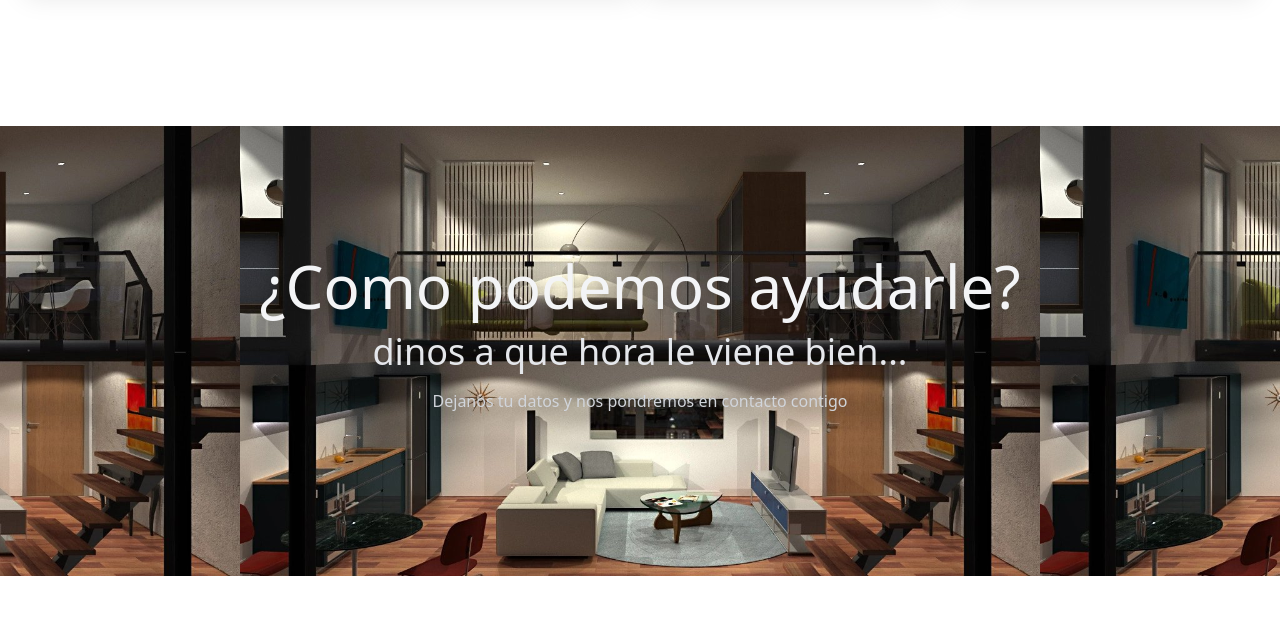
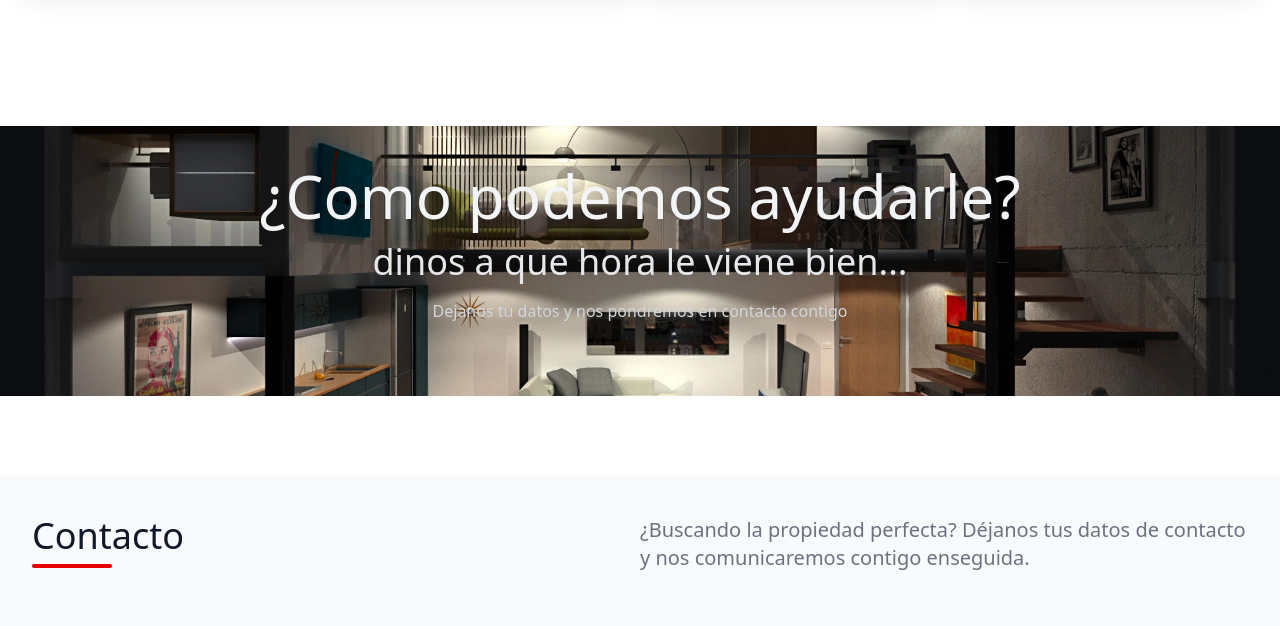
Before and after one commit to gerardo-linares/website-react, a React (Vite) app: page / in a window 1280 px wide. Shown: the part 5460-6086 px from the top of the page. Built offline with nearby package versions, Linux system fonts and the light colour scheme.

Commit message:
Change banner styles

```diff
--- a/src/components/Banner/index.jsx
+++ b/src/components/Banner/index.jsx
@@ -1,13 +1,13 @@
 import React from "react";
-import bannerImage from "../../assets/banner1.jpg";
+import bannerImage from "../../assets/banner.jpg";
 const Banner = () => {
   return (
     <section
-      className="container-full mx-auto flex px-5 py-24 h-[450px] items-center justify-center flex-col mt-12 md:py-10"
+      className="container-full mx-auto flex px-5 py-24 items-center justify-center flex-col mt-12 md:py-10"
       alt="banner house image"
       style={{
         backgroundImage: `url(${bannerImage})`,
-        backgroundSize: "contain",
+        backgroundSize: "cover",
         backgroundPosition: "center",
         backgroundAttachment: "fixed",
       }}
```
